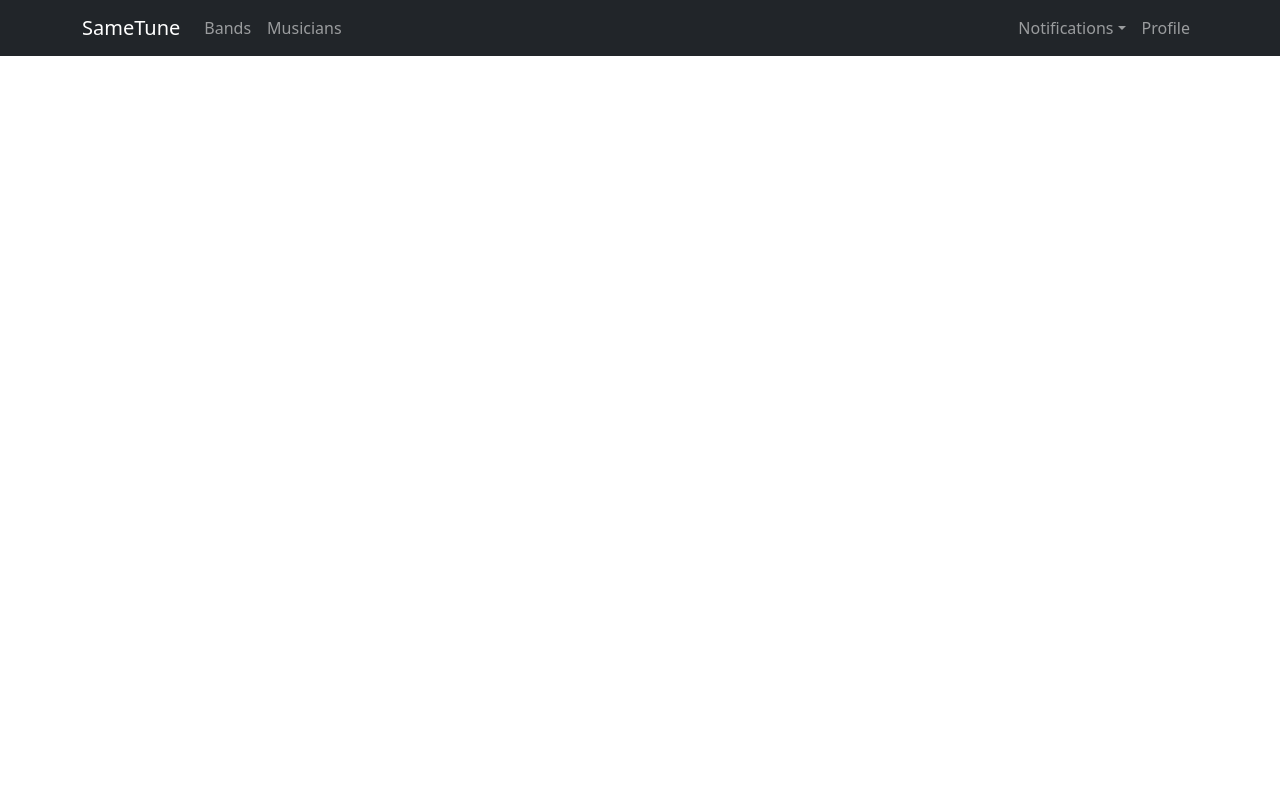
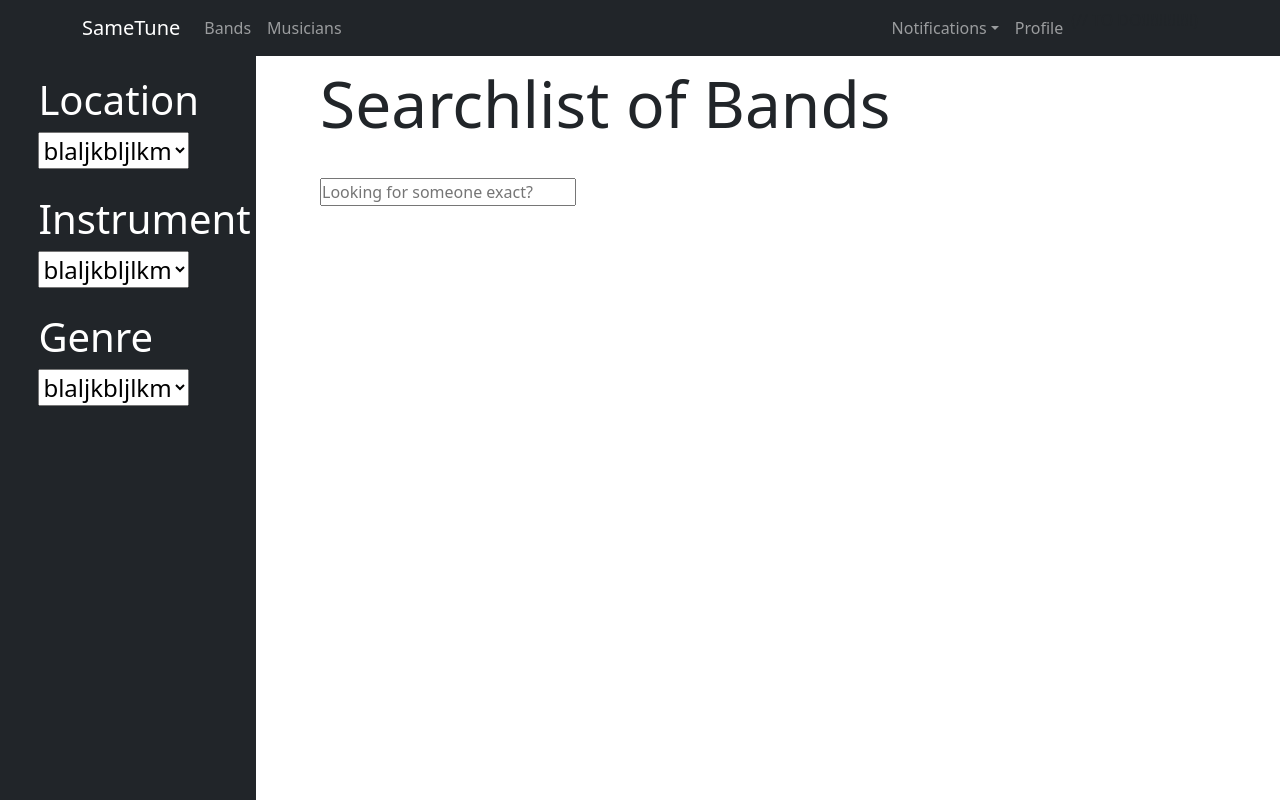
Before and after one commit to ertraeumer/SameTune, a React (Create React App) app in the folder client/: page /bands in a window 1280 px wide. Built offline with nearby package versions, Linux system fonts and the light colour scheme.

Commit message:
tried first connection with server

```diff
--- a/client/public/index.html
+++ b/client/public/index.html
@@ -4,6 +4,7 @@
 <head>
   <meta charset="utf-8" />
   <meta name="viewport" content="width=device-width, initial-scale=1" />
+  <link rel="shortcut icon" href="./musicbrain.jpeg"/>
   <title>React App</title>
 </head>
 
--- a/client/src/components/filterSideBar/FilterSideBar.jsx
+++ b/client/src/components/filterSideBar/FilterSideBar.jsx
@@ -1,7 +1,43 @@
-const FilterSideBar = ({ searchvalue }) => {
+import styles from './FilterSideBar.module.css';
+
+const FilterSideBar = async () => {
+
+  // dispatch get location values
+  // dispatch get intruments values
+  // dispatch get genres values
+
   return (
-    <div>
-
+    <div className={styles.sidebarContainer}>
+      <div className={styles.mleft}>
+        <h1>Location</h1>
+        <div>
+          <select>
+            <option value="">blaljkbljlkm</option>
+            <option value="">bla</option>
+            <option value="">bla</option>
+          </select>
+        </div>
+      </div>
+      <div className={styles.mleft}>
+        <h1>Instrument</h1>
+        <div>
+          <select>
+            <option value="">blaljkbljlkm</option>
+            <option value="">bla</option>
+            <option value="">bla</option>
+          </select>
+        </div>
+      </div>
+      <div className={styles.mleft}>
+        <h1>Genre</h1>
+        <div>
+          <select>
+            <option value="">blaljkbljlkm</option>
+            <option value="">bla</option>
+            <option value="">bla</option>
+          </select>
+        </div>
+      </div>
     </div>
   );
 }
--- /dev/null
+++ b/client/src/components/filterSideBar/FilterSideBar.module.css
@@ -0,0 +1,22 @@
+.sidebarContainer {
+  height: 93%; /* Full-height: remove this if you want "auto" height */
+  width: 20%; /* Set the width of the sidebar */
+  position: fixed; /* Fixed Sidebar (stay in place on scroll) */
+  z-index: 1; /* Stay on top */
+  bottom: 0; /* Stay at the top */
+  left: 0;
+  background-color: #212529; /* Black */
+  overflow-x: hidden; /* Disable horizontal scroll */
+  padding-top: 20px;
+  color: white;
+  font-size: 1.5rem;
+  display: flex;
+  flex-direction: column;
+  align-items: flex-start;
+  justify-content: flex-start;
+}
+
+.mleft {
+  margin-left: 15%;
+  margin-bottom: 10%;
+}
--- a/client/src/components/header/Header.jsx
+++ b/client/src/components/header/Header.jsx
@@ -1,24 +1,30 @@
 import { Navbar, Container, Nav, NavDropdown } from 'react-bootstrap';
+import { useNavigate } from 'react-router-dom';
 import styles from './Header.module.css';
 
 const Header = () => {
+
+  const navigate = useNavigate();
+
+  // useSelector current user id
+
   return (
     <div className={styles.headerContainer}>
       <Navbar collapseOnSelect expand="lg" bg="dark" variant="dark">
         <Container>
-          <Navbar.Brand href="#home">SameTune</Navbar.Brand>
+          <Navbar.Brand style={{cursor: 'pointer'}} onClick={() => navigate('/')}>SameTune</Navbar.Brand>
           <Navbar.Toggle aria-controls="responsive-navbar-nav" />
           <Navbar.Collapse id="responsive-navbar-nav">
             <Nav className="me-auto">
-              <Nav.Link href="#features">Bands</Nav.Link>
-              <Nav.Link href="#pricing">Musicians</Nav.Link>
+              <Nav.Link onClick={() => navigate('/bands')}>Bands</Nav.Link>
+              <Nav.Link onClick={() => navigate('/musicians')}>Musicians</Nav.Link>
             </Nav>
             <Nav>
               <NavDropdown title="Notifications" id="collasible-nav-dropdown">
                 <NavDropdown.Item href="#action/3.1">Invites</NavDropdown.Item>
                 <NavDropdown.Item href="#action/3.2">Requests</NavDropdown.Item>
               </NavDropdown>
-              <Nav.Link href="#deets">Profile</Nav.Link>
+              <Nav.Link onClick={() => navigate(`/profile/${1}`)}>Profile</Nav.Link> (// TO DO!!!!!!!!!!!!)
             </Nav>
           </Navbar.Collapse>
         </Container>
--- a/client/src/components/homepage/Homepage.jsx
+++ b/client/src/components/homepage/Homepage.jsx
@@ -1,9 +1,15 @@
-import { useState } from 'react';
+import { useEffect, useState } from 'react';
 import MyVerticallyCenteredModal from '../signinModal/SignInModal';
+import MyVerticallyCenteredModal2 from '../signupModal/signUpModal';
 import styles from './Homepage.module.css';
 
 const Homepage = () => {
   const [modalShow, setModalShow] = useState(false);
+  const [modal2Show, setModal2Show] = useState(false);
+
+  // useEffect(() => {
+
+  // }, [currentUserId]);
 
   return (
     <div className={styles.homepageContainer}>
@@ -11,7 +17,14 @@ const Homepage = () => {
       <button className={styles.homepageButton} onClick={() => setModalShow(true)}>GET STARTED</button>
       <MyVerticallyCenteredModal
         show={modalShow}
-        onHide={() => setModalShow(false)}
+        onHide={() => {
+          setModalShow(false);
+          setModal2Show(true)
+        }}
+      />
+      <MyVerticallyCenteredModal2
+        show={modal2Show}
+        onHide={() => setModal2Show(false)}
       />
     </div>
   );
--- a/client/src/components/main/Main.jsx
+++ b/client/src/components/main/Main.jsx
@@ -1,5 +1,6 @@
 import { Routes, Route } from "react-router-dom";
 import Homepage from "../homepage/Homepage";
+import Profile from "../profile/Profile";
 import Searchlist from "../searchlist/Searchlist";
 import styles from './Main.module.css';
 
@@ -9,8 +10,9 @@ const Main = () => {
     <div className={styles.mainContainer}>
       <Routes>
         <Route path="/home" element={<Homepage />}/>
-        <Route path="/bands" element={<Searchlist searchvalue='bands'/>}/>
-        <Route path="/musicians" element={<Searchlist searchvalue='musicians'/>}/>
+        <Route path="/bands" element={<Searchlist searchvalue='Bands'/>}/>
+        <Route path="/musicians" element={<Searchlist searchvalue='Musicians'/>}/>
+        <Route path="/profile/:id" element={<Profile />}/>
         <Route path="*" element={<Homepage />} />
       </Routes>
     </div>
--- /dev/null
+++ b/client/src/components/profile/Profile.jsx
@@ -0,0 +1,9 @@
+const Profile = () => {
+  return (
+    <div>
+
+    </div>
+  );
+}
+
+export default Profile;
--- a/client/src/components/searchlist/Searchlist.jsx
+++ b/client/src/components/searchlist/Searchlist.jsx
@@ -4,8 +4,9 @@ import styles from './Searchlist.module.css';
 const Searchlist = ({ searchvalue }) => {
   return (
     <div className={styles.searchlistContainer}>
-      <FilterSideBar searchvalue={searchvalue}/>
-      <div className={styles.searchline}></div>
+      <FilterSideBar />
+      <div className={styles.text}>Searchlist of {searchvalue}</div>
+      <div className={styles.searchline}><input className={styles.input} type="text" placeholder='Looking for someone exact?'/></div>
       <div className={styles.list}></div>
     </div>
   );
--- a/client/src/components/searchlist/Searchlist.module.css
+++ b/client/src/components/searchlist/Searchlist.module.css
@@ -0,0 +1,13 @@
+.searchline {
+  margin-top: 2%;
+}
+
+.input {
+  margin: 0% 25%;
+  width: 20%;
+}
+
+.text {
+  margin-left: 25%;
+  font-size: 4rem;
+}
--- a/client/src/components/signinModal/SignInModal.jsx
+++ b/client/src/components/signinModal/SignInModal.jsx
@@ -1,6 +1,8 @@
 import { useState } from 'react';
 import { Modal, Button, Form } from 'react-bootstrap';
-import { useDispatch } from 'react-redux';
+import { useNavigate } from 'react-router-dom';
+// import { useDispatch } from 'react-redux';
+
 
 export default function MyVerticallyCenteredModal(props) {
 
@@ -8,11 +10,20 @@ export default function MyVerticallyCenteredModal(props) {
   const [passwordInputValue, setPasswordInputValue] = useState('');
 
   // const dispatch = useDispatch();
+  const navigate = useNavigate();
 
   const signInHandler = (e) => {
     e.preventDefault();
     props.onHide();
+    navigate('/');
+    // dispatch action post request to server with user
+    // await response successful
+    // put user in redux(tokens?)
+    // reload homepage with user authorized?
+  }
 
+  const openSignUpHandler = (e) => {
+    props.onHide();
   }
 
   return (
@@ -21,6 +32,7 @@ export default function MyVerticallyCenteredModal(props) {
       size="lg"
       aria-labelledby="contained-modal-title-vcenter"
       centered
+      style={{ width: '30%', marginLeft: '33%'}}
     >
       <Modal.Header closeButton>
         <Modal.Title id="contained-modal-title-vcenter">
@@ -39,8 +51,9 @@ export default function MyVerticallyCenteredModal(props) {
           </Form.Group>
 
           <Button type="submit" variant="dark" onClick={signInHandler}>
-            Submit
+            Sign In
           </Button>
+          <div style={{ marginTop: '3%', cursor: 'pointer'}} onClick={openSignUpHandler}>No account yet? Click here</div>
         </Form>
       </Modal.Body>
     </Modal>
--- /dev/null
+++ b/client/src/components/signupModal/signUpModal.jsx
@@ -0,0 +1,46 @@
+import { useState } from 'react';
+import { Modal, Button, Form } from 'react-bootstrap';
+
+export default function MyVerticallyCenteredModal2(props) {
+
+  const [emailInputValue2, setEmailInputValue2] = useState('');
+  const [passwordInputValue2, setPasswordInputValue2] = useState('');
+
+  const signUpHandler = (e) => {
+    e.preventDefault();
+    props.onHide();
+
+  }
+
+  return (
+    <Modal
+      {...props}
+      size="lg"
+      aria-labelledby="contained-modal-title-vcenter"
+      centered
+      style={{ width: '30%', marginLeft: '33%'}}
+    >
+      <Modal.Header closeButton>
+        <Modal.Title id="contained-modal-title-vcenter">
+          Roll into the club
+        </Modal.Title>
+      </Modal.Header>
+      <Modal.Body>
+        <Form>
+          <Form.Group className="mb-3" controlId="formBasicEmail">
+            <Form.Label>Email address</Form.Label>
+            <Form.Control type="email" placeholder="Enter email" value={emailInputValue2} onChange={e => setEmailInputValue2(e.target.value)} />
+          </Form.Group>
+          <Form.Group className="mb-4" controlId="formBasicPassword">
+            <Form.Label>Password</Form.Label>
+            <Form.Control type="password" placeholder="Password" value={passwordInputValue2} onChange={e => setPasswordInputValue2(e.target.value)} />
+          </Form.Group>
+
+          <Button type="submit" variant="dark" onClick={signUpHandler}>
+            Sign Up
+          </Button>
+        </Form>
+      </Modal.Body>
+    </Modal>
+  );
+}
```
